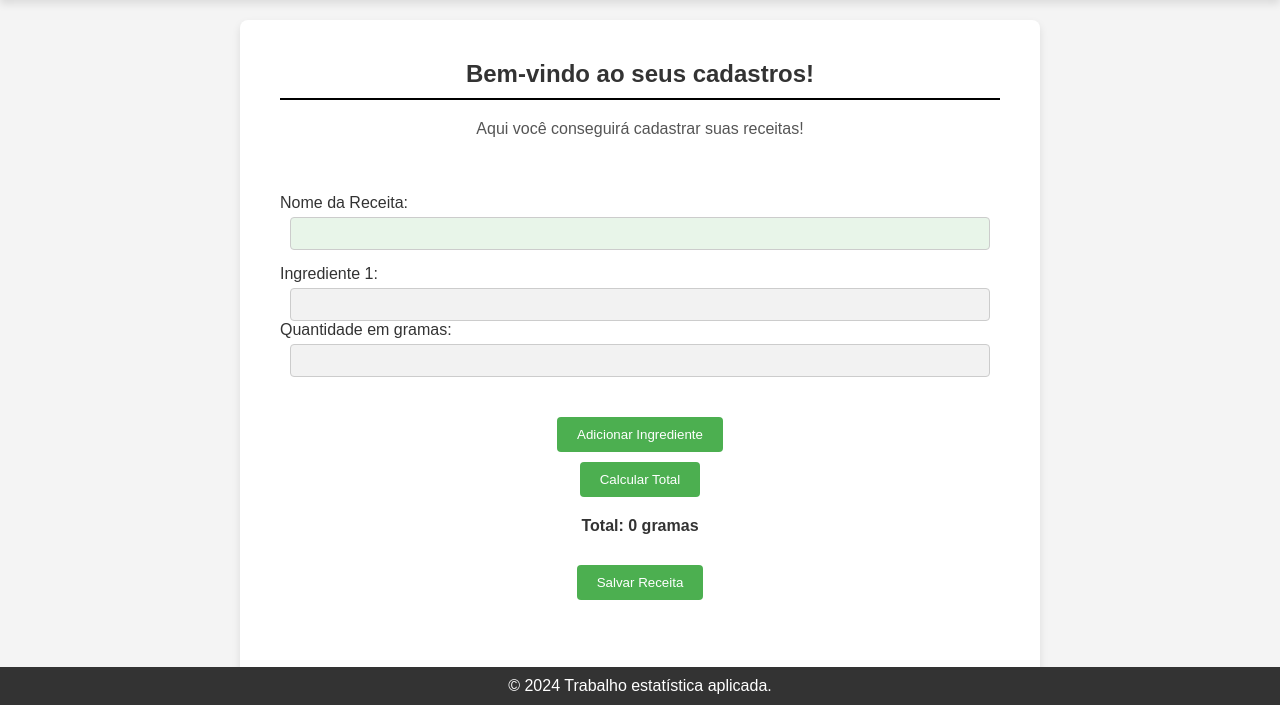
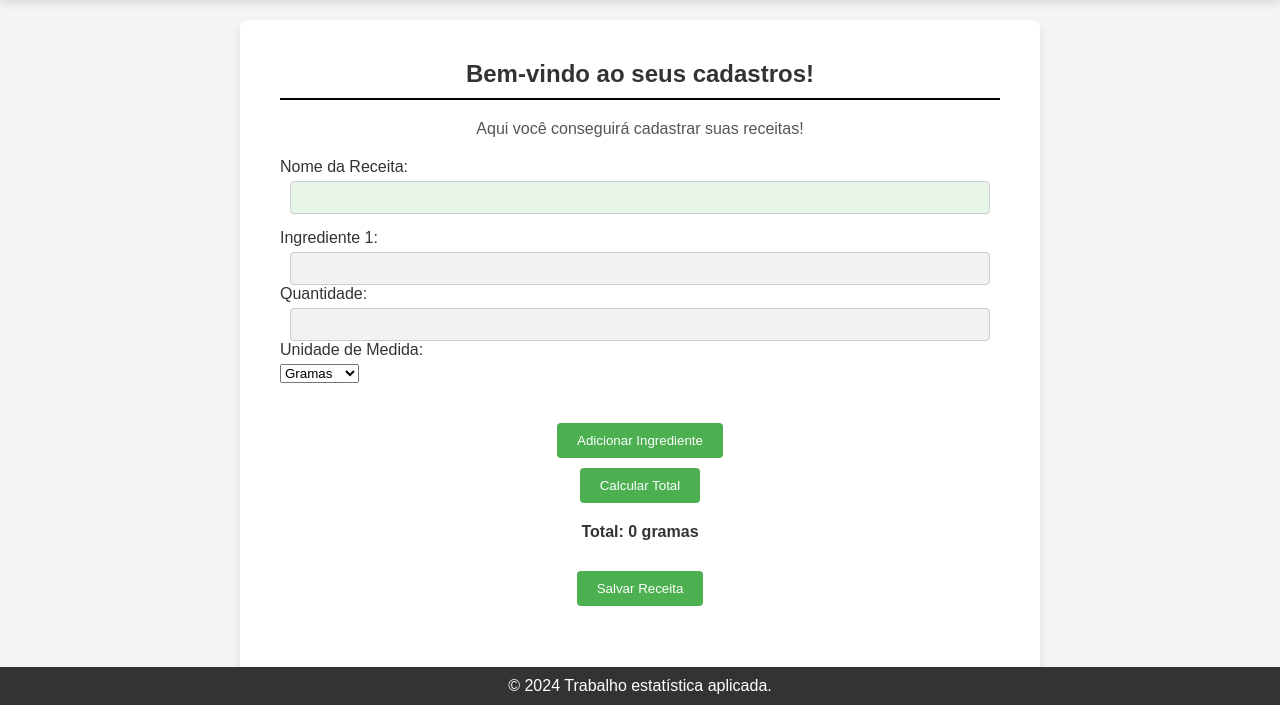
Before and after one commit to eufolim/Projeto-de-extens-o, a Flask app: page /cadastro in a window 1280 px wide. Shown: the part 95-800 px from the top of the page. Run offline with Flask 3, Linux system fonts and the light colour scheme.

Commit message:
fodase é isso ai

```diff
--- a/app.py
+++ b/app.py
@@ -44,12 +44,14 @@ def adjust_recipe(recipe_id):
 
     if request.method == 'POST':
         new_total = float(request.form.get('new_total'))
-        old_total = sum(float(value) for key, value in recipe.items() if key.startswith('quantity-'))
+        old_total = sum(float(value) for key, value in recipe.items() if key.startswith('quantity-') and recipe[f'unit-{key.split("-")[1]}'] == 'grams')
         adjustment_ratio = new_total / old_total
 
         for key in recipe:
             if key.startswith('quantity-'):
-                recipe[key] = round(float(recipe[key]) * adjustment_ratio, 3)  # Arredondar para 3 casas decimais
+                ingredient_index = key.split('-')[1]
+                if recipe[f'unit-{ingredient_index}'] == 'grams':
+                    recipe[key] = round(float(recipe[key]) * adjustment_ratio, 3)  # Arredondar para 3 casas decimais
 
         with open(recipe_path, 'w') as f:
             json.dump(recipe, f)
@@ -65,7 +67,7 @@ def save_recipe():
     recipe['name'] = recipe_name
 
     for key, value in request.form.items():
-        if key.startswith('ingredient-') or key.startswith('quantity-'):
+        if key.startswith('ingredient-') or key.startswith('quantity-') or key.startswith('unit-'):
             recipe[key] = value
 
     # Salvar receita em um arquivo JSON
--- a/data/recipe_1.json
+++ b/data/recipe_1.json
@@ -1 +1 @@
-{"name": "bolo fofo", "ingredient-1": "ovos", "quantity-1": 3.945, "ingredient-2": "acucar refinado", "quantity-2": 295.859, "ingredient-3": "manteiga", "quantity-3": 197.239, "ingredient-4": "farinha de trigo", "quantity-4": 246.549, "ingredient-5": "xicara de leite", "quantity-5": 197.239, "ingredient-6": "fermento", "quantity-6": 59.17}
+{"name": "pao com mortandela", "ingredient-1": "pao", "quantity-1": "1", "unit-1": "units", "ingredient-2": "mortandela", "quantity-2": "2", "unit-2": "units", "ingredient-3": "manteiga", "quantity-3": 50.0, "unit-3": "grams"}
--- a/data/recipe_2.json
+++ /dev/null
@@ -1 +0,0 @@
-{"name": "pao com mortandela", "ingredient-1": "pao", "quantity-1": "1", "ingredient-2": "mortandela", "quantity-2": "2", "ingredient-3": "manteiga", "quantity-3": "2", "ingredient-4": "ovo", "quantity-4": "1"}
--- a/static/ajuste.css
+++ b/static/ajuste.css
@@ -83,8 +83,9 @@ main ul li a {
 }
 
 main ul li a:hover {
-    color: #333;
+    color: rgb(25, 175, 20);
 }
+
 
 footer {
     background-color: #333;
--- a/templates/cadastro.html
+++ b/templates/cadastro.html
@@ -4,6 +4,7 @@
     <meta charset="UTF-8">
     <meta name="viewport" content="width=device-width, initial-scale=1.0">
     <title>Cadastro de Receitas</title>
+    <link rel="stylesheet" type="text/css" href="{{ url_for('static', filename='menu.css') }}">
     <link rel="stylesheet" type="text/css" href="{{ url_for('static', filename='cadastro.css') }}">
     <script>
         let ingredientCount = 1;
@@ -17,6 +18,11 @@
                 <input type="text" name="ingredient-${ingredientCount}" id="ingredient-${ingredientCount}" required>
                 <label for="quantity-${ingredientCount}">Quantidade:</label>
                 <input type="number" name="quantity-${ingredientCount}" id="quantity-${ingredientCount}" required>
+                <label for="unit-${ingredientCount}">Unidade de Medida:</label>
+                <select name="unit-${ingredientCount}" id="unit-${ingredientCount}" required>
+                    <option value="grams">Gramas</option>
+                    <option value="units">Unidades</option>
+                </select>
             `;
             document.getElementById('ingredients').appendChild(ingredientDiv);
         }
@@ -25,7 +31,10 @@
             let total = 0;
             for (let i = 1; i <= ingredientCount; i++) {
                 const quantity = document.getElementById('quantity-' + i).value;
-                total += parseFloat(quantity) || 0;
+                const unit = document.getElementById('unit-' + i).value;
+                if (unit === 'grams') {
+                    total += parseFloat(quantity) || 0;
+                }
             }
             document.getElementById('total').innerText = 'Total: ' + total + ' gramas';
         }
@@ -46,7 +55,6 @@
         <div>
             <h2>Bem-vindo ao seus cadastros!</h2>
             <p>Aqui você conseguirá cadastrar suas receitas!</p>
-            <br><br>
             <form action="{{ url_for('save_recipe') }}" method="post">
                 <div>
                     <label for="recipe_name">Nome da Receita:</label>
@@ -56,8 +64,13 @@
                     <div id="ingredient-1">
                         <label for="ingredient-1">Ingrediente 1:</label>
                         <input type="text" name="ingredient-1" id="ingredient-1" required>
-                        <label for="quantity-1">Quantidade em gramas:</label>
+                        <label for="quantity-1">Quantidade:</label>
                         <input type="number" name="quantity-1" id="quantity-1" required>
+                        <label for="unit-1">Unidade de Medida:</label>
+                        <select name="unit-1" id="unit-1" required>
+                            <option value="grams">Gramas</option>
+                            <option value="units">Unidades</option>
+                        </select>
                     </div>
                 </div>
                 <button type="button" onclick="addIngredient()">Adicionar Ingrediente</button>
--- a/templates/menu.html
+++ b/templates/menu.html
@@ -29,7 +29,7 @@
                                 {% if key.startswith('ingredient-') %}
                                     <li>
                                         <strong>{{ value }}</strong>:
-                                        <span>{{ recipe['quantity-' + key.split('-')[1]] }} gramas</span>
+                                        <span>{{ recipe['quantity-' + key.split('-')[1]] }} {{ recipe['unit-' + key.split('-')[1]] }}</span>
                                     </li>
                                 {% endif %}
                             {% endfor %}
```
Also changed, not shown: templates/adjust_recipe.html (+8 -0 lines).
